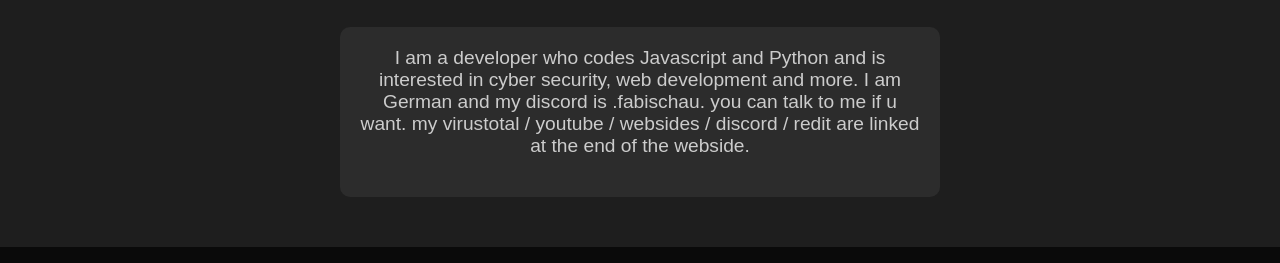
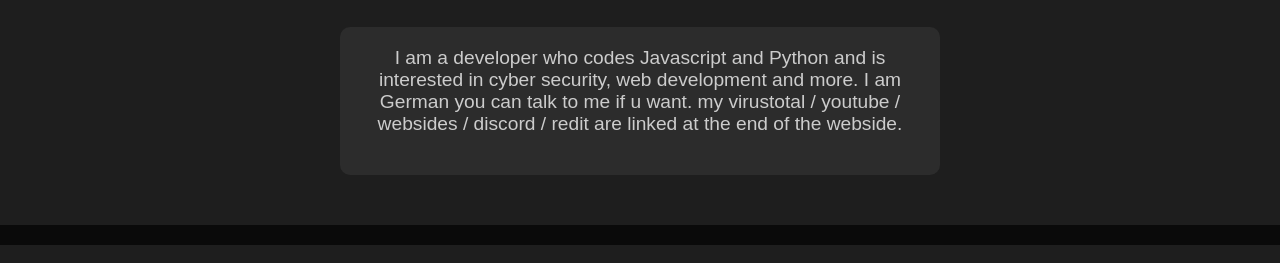
Before and after one commit to fabischau1/AboutMe, a plain HTML site: page index.html in a window 1280 px wide. Shown: the part 303-566 px from the top of the page. Drawn offline with Linux system fonts and the light colour scheme.

Commit message:
Update index.html

```diff
--- a/index.html
+++ b/index.html
@@ -175,7 +175,7 @@
     <section id="about">
         <h2>About Me</h2>
         <div class="about">
-            <p>I am a developer who codes Javascript and Python and is interested in cyber security, web development and more. I am German and my discord is .fabischau. you can talk to me if u want. my virustotal / youtube / websides / discord / redit are linked at the end of the webside.</p>
+            <p>I am a developer who codes Javascript and Python and is interested in cyber security, web development and more. I am German you can talk to me if u want. my virustotal / youtube / websides / discord / redit are linked at the end of the webside.</p>
         </div>
     </section>
 
```
